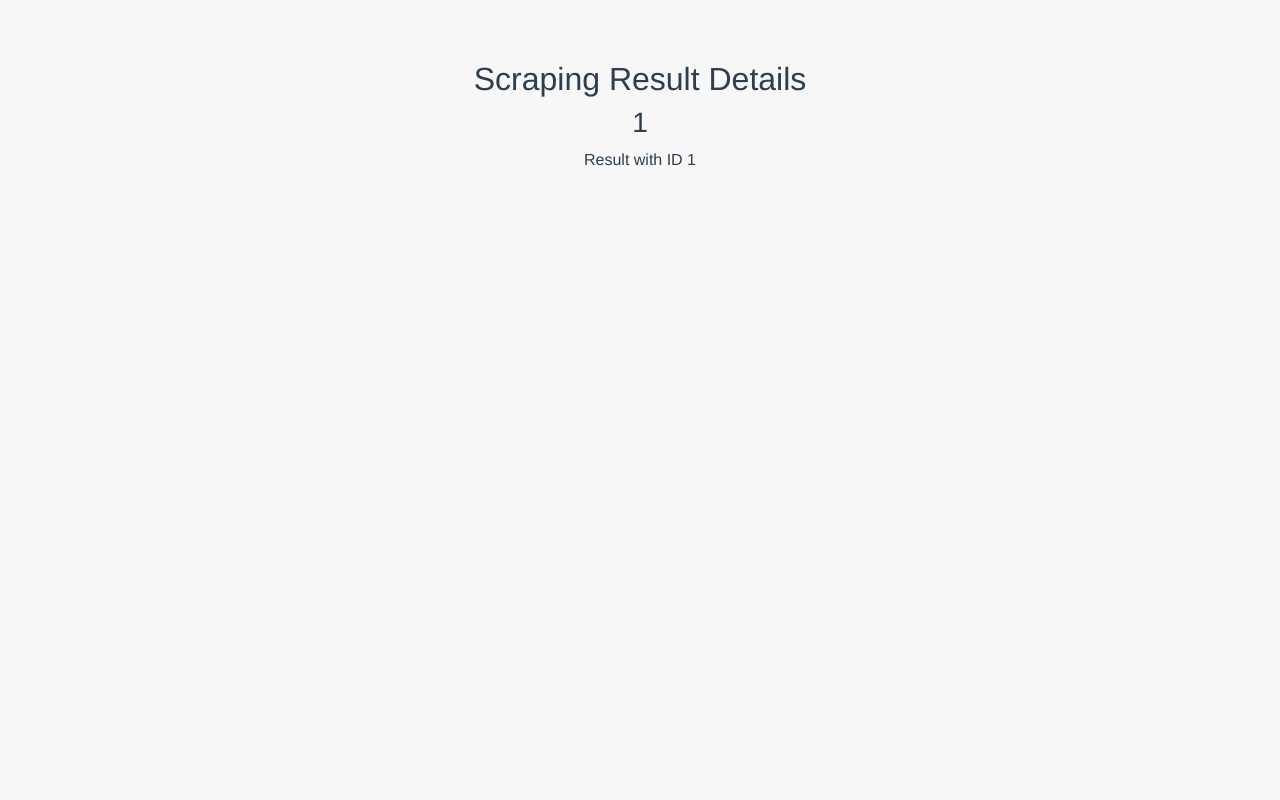
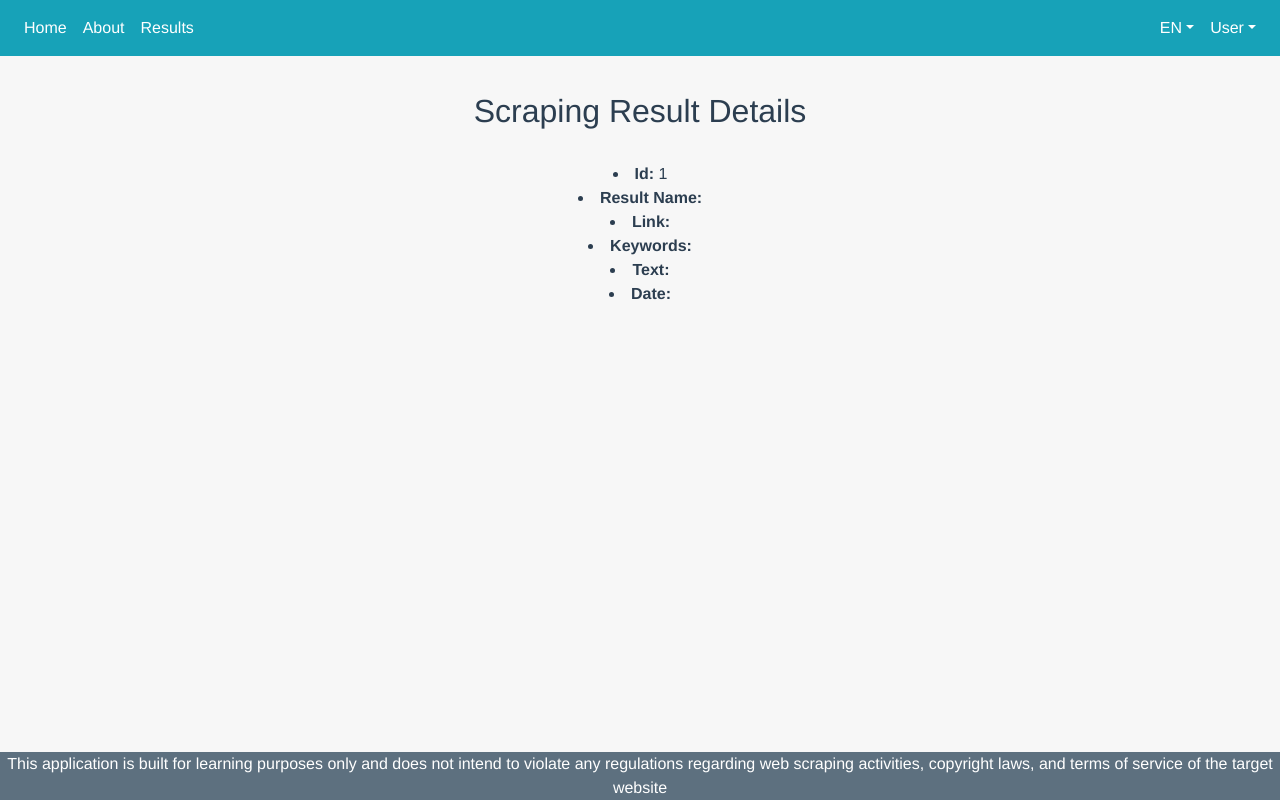
Before and after one commit to developer-mp/web_scraper, a Vue app in the folder client/: page /results/1 in a window 1280 px wide. Built offline with nearby package versions, Linux system fonts and the light colour scheme.

Commit message:
Added REsults Details

```diff
--- a/client/src/pages/AboutPage.vue
+++ b/client/src/pages/AboutPage.vue
@@ -1,6 +1,6 @@
 <template>
   <div>
-    <NavBarElement />
+    <NavBarComponent />
     <div class="container-about">
       <h2 class="about-header">About Application</h2>
       <div class="about-text">
@@ -31,7 +31,7 @@
           </li>
         </ul>
       </div>
-      <FooterElement />
+      <FooterComponent />
     </div>
   </div>
 </template>
@@ -60,13 +60,13 @@
 </style>
 
 <script>
-import FooterElement from "./../components/FooterComponent.vue";
-import NavBarElement from "./../components/NavBarComponent.vue";
+import FooterComponent from "./../components/FooterComponent.vue";
+import NavBarComponent from "./../components/NavBarComponent.vue";
 
 export default {
   components: {
-    FooterElement,
-    NavBarElement,
+    FooterComponent,
+    NavBarComponent,
   },
 };
 </script>
--- a/client/src/pages/MainPage.vue
+++ b/client/src/pages/MainPage.vue
@@ -1,6 +1,6 @@
 <template>
   <div>
-    <NavBarElement />
+    <NavBarComponent />
     <div class="container-main">
       <h2 class="main-header">Web Scraper</h2>
       <div class="form-wrapper">
@@ -102,7 +102,7 @@
           </div>
         </b-form>
       </b-modal>
-      <FooterElement />
+      <FooterComponent />
     </div>
   </div>
 </template>
@@ -151,14 +151,14 @@
 
 <script>
 import axios from "axios";
-import FooterElement from "./../components/FooterComponent.vue";
-import NavBarElement from "./../components/NavBarComponent.vue";
+import FooterComponent from "./../components/FooterComponent.vue";
+import NavBarComponent from "./../components/NavBarComponent.vue";
 import router from "./../router";
 
 export default {
   components: {
-    FooterElement,
-    NavBarElement,
+    FooterComponent,
+    NavBarComponent,
   },
   data() {
     return {
--- a/client/src/pages/ResultDetailsPage.vue
+++ b/client/src/pages/ResultDetailsPage.vue
@@ -1,37 +1,80 @@
 <template>
   <div>
-    <h2>Scraping Result Details</h2>
-    <div>
-      <h3>{{ result.id }}</h3>
-      <p>{{ result.text }}</p>
+    <NavBarComponent />
+    <div class="container-results">
+      <h2 class="details-header">Scraping Result Details</h2>
+      <li><strong>Id:</strong> {{ result.id }}</li>
+      <li><strong>Result Name:</strong> {{ result.resultName }}</li>
+      <li><strong>Link:</strong> {{ result.link }}</li>
+      <li><strong>Keywords:</strong> {{ result.keywords }}</li>
+      <li><strong>Text:</strong> {{ result.text }}</li>
+      <li><strong>Date:</strong> {{ result.date }}</li>
+      <FooterComponent />
     </div>
   </div>
 </template>
 
+<style>
+.details-header {
+  margin-top: 1em;
+  margin-bottom: 1em;
+}
+</style>
+
 <script>
+import FooterComponent from "./../components/FooterComponent.vue";
+import NavBarComponent from "./../components/NavBarComponent.vue";
+
 export default {
+  components: {
+    FooterComponent,
+    NavBarComponent,
+  },
   props: {
-    // Receive the id parameter as a prop
     id: {
       type: Number,
+      required: true,
+    },
+    resultName: {
+      type: String,
+      required: true,
+    },
+    link: {
+      type: String,
+      required: true,
+    },
+    text: {
+      type: String,
+      required: true,
+    },
+    keywords: {
+      type: Array,
+      required: true,
+    },
+    date: {
+      type: String,
       required: true,
     },
   },
   data() {
     return {
-      // Simulate fetching result data based on id
-      result: {},
+      result: {
+        id: null,
+        resultName: null,
+        link: null,
+        text: null,
+        keywords: null,
+        date: null,
+      },
     };
   },
   created() {
-    // Simulate fetching result data based on id
-    this.fetchResult(this.id);
-  },
-  methods: {
-    fetchResult(id) {
-      // Simulate fetching result data based on id
-      this.result = { id, text: `Result with ID ${id}` };
-    },
+    this.result.id = this.id;
+    this.result.resultName = this.resultName;
+    this.result.link = this.link;
+    this.result.text = this.text;
+    this.result.keywords = this.keywords;
+    this.result.date = this.date;
   },
 };
 </script>
--- a/client/src/pages/ResultsPage.vue
+++ b/client/src/pages/ResultsPage.vue
@@ -1,7 +1,7 @@
 e Copy code
 <template>
   <div>
-    <NavBarElement />
+    <NavBarComponent />
     <div class="container-results">
       <h2 class="results-header">Scraping Results</h2>
       <div>
@@ -39,7 +39,7 @@ e Copy code
           </template>
         </b-table>
       </div>
-      <FooterElement />
+      <FooterComponent />
     </div>
   </div>
 </template>
@@ -72,15 +72,15 @@ e Copy code
 
 <script>
 import axios from "axios";
-import FooterElement from "./../components/FooterComponent.vue";
-import NavBarElement from "./../components/NavBarComponent.vue";
+import FooterComponent from "./../components/FooterComponent.vue";
+import NavBarComponent from "./../components/NavBarComponent.vue";
 import { parseText } from "./../utils/parseText.js";
 import { formatDate } from "./../utils/formatDate.js";
 
 export default {
   components: {
-    FooterElement,
-    NavBarElement,
+    FooterComponent,
+    NavBarComponent,
   },
   data() {
     return {
@@ -115,7 +115,17 @@ export default {
       }
     },
     clickRow(item) {
-      this.$router.push({ name: "ResultDetails", params: { id: item.id } });
+      this.$router.push({
+        name: "ResultDetails",
+        params: {
+          id: item.id,
+          resultName: item.resultName,
+          link: item.link,
+          text: item.text,
+          keywords: item.keywords,
+          date: item.date,
+        },
+      });
     },
     async deleteResult(item) {
       try {
```
Also changed, not shown: 1 other file (tests, documents, lock files or other folders).
